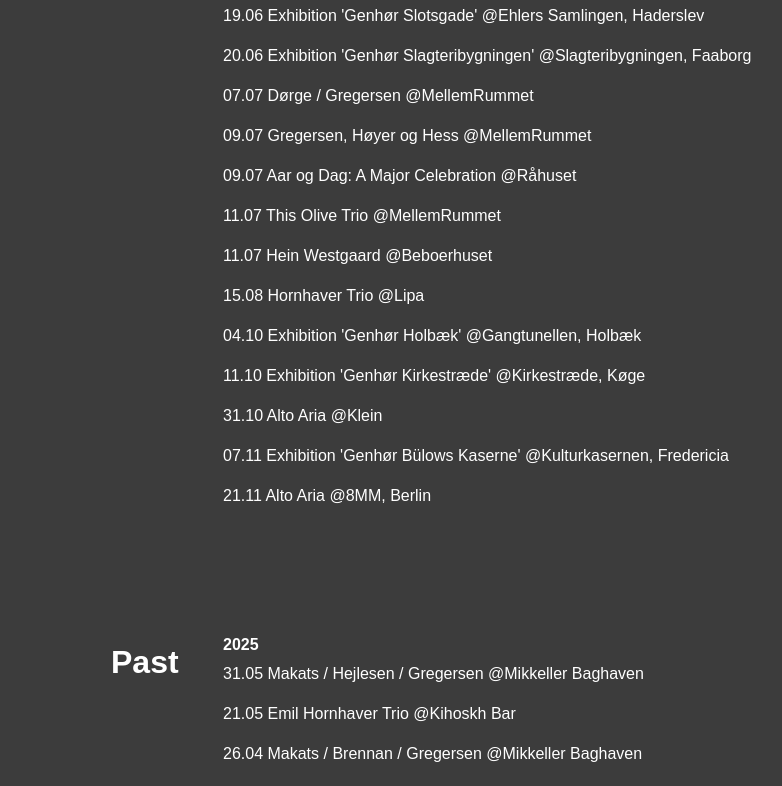
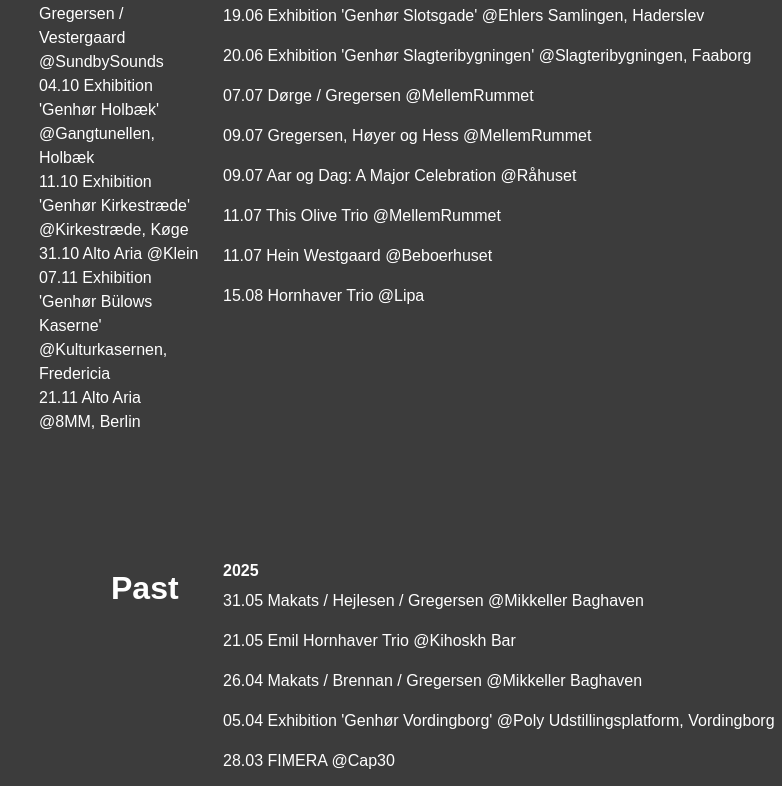
Before and after one commit to MarkGregersen/web, a plain HTML site: page index.html in a window 1280 px wide. Shown: the part 194-980 px from the top of the page, without its empty margins (1-783 px from the left). Drawn offline with Linux system fonts and the light colour scheme.

Commit message:
Update index.html

```diff
--- a/index.html
+++ b/index.html
@@ -50,6 +50,12 @@
             <div class="upcoming-cntnr">
                 <div class="upcoming-col">
                     <h4>Future</h4>
+                    <p>30.08 Egetoft/Gregersen/Vestergaard @SundbySounds</p>
+                    <p>04.10 Exhibition 'Genhør Holbæk' @Gangtunellen, Holbæk</p>
+                    <p>11.10 Exhibition 'Genhør Kirkestræde' @Kirkestræde, Køge</p>
+                    <p>31.10 Alto Aria @Klein</p>
+                    <p>07.11 Exhibition 'Genhør Bülows Kaserne' @Kulturkasernen, Fredericia</p>
+                    <p>21.11 Alto Aria @8MM, Berlin</p>
                 </div>
                 <div class="concerts-col">
                     <h4>2025</h4>
@@ -63,11 +69,7 @@
                     <p>11.07 This Olive Trio @MellemRummet</p>
                     <p>11.07 Hein Westgaard @Beboerhuset</p>
                     <p>15.08 Hornhaver Trio @Lipa</p>
-                    <p>04.10 Exhibition 'Genhør Holbæk' @Gangtunellen, Holbæk</p>
-                    <p>11.10 Exhibition 'Genhør Kirkestræde' @Kirkestræde, Køge</p>
-                    <p>31.10 Alto Aria @Klein</p>
-                    <p>07.11 Exhibition 'Genhør Bülows Kaserne' @Kulturkasernen, Fredericia</p>
-                    <p>21.11 Alto Aria @8MM, Berlin</p>
+
 
 
 
```
